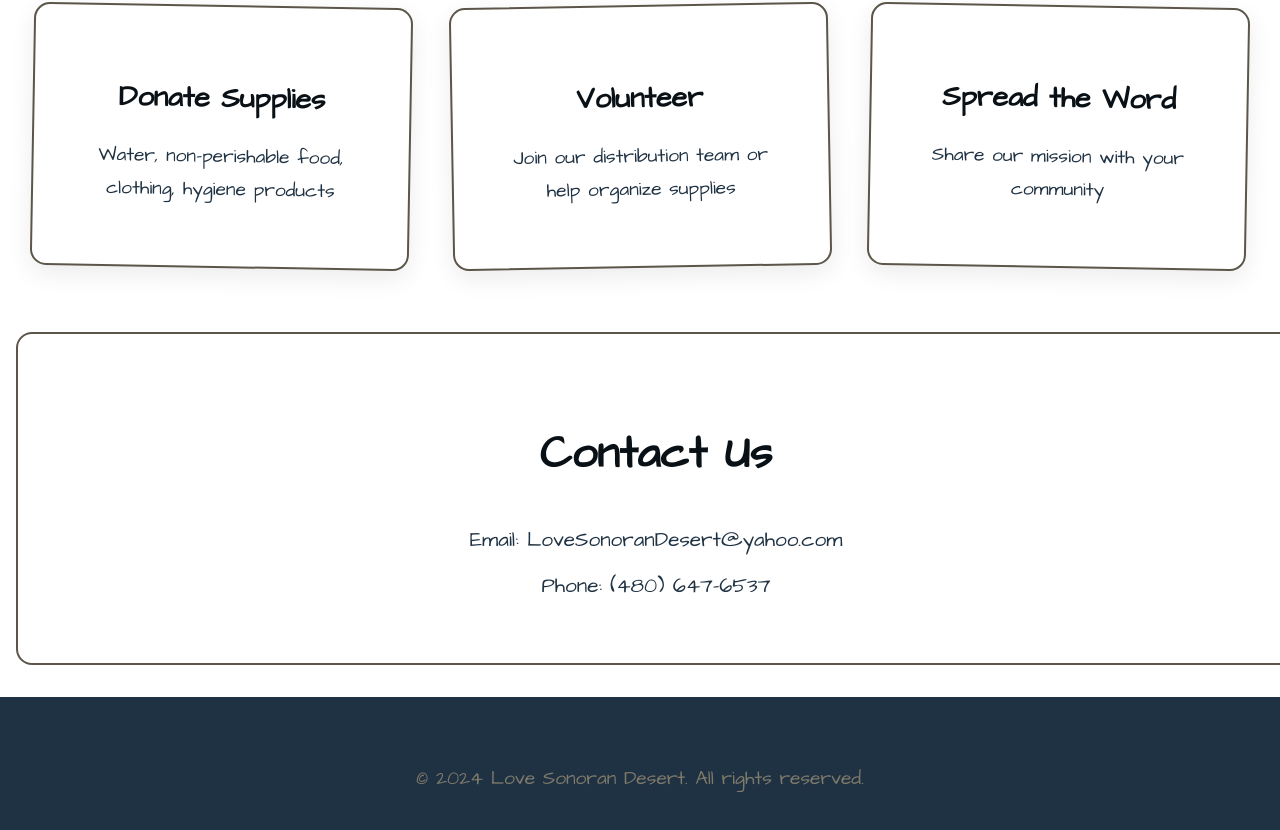
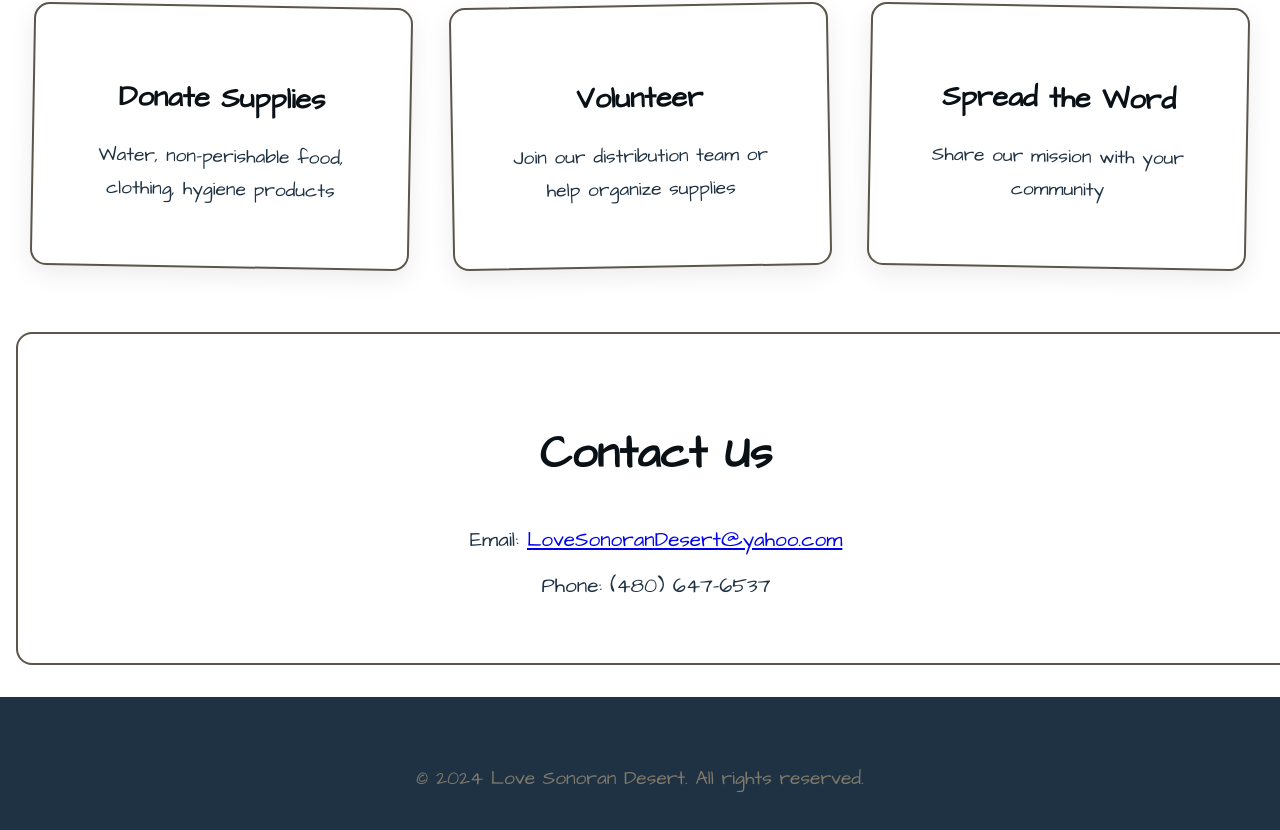
Before and after one commit to robinallenaz/love-sonoran-desert, a React (Create React App) app: page / in a window 1280 px wide. Shown: the part 2178-3008 px from the top of the page. Built offline with nearby package versions, Linux system fonts and the light colour scheme.

Commit message:
Add mailto link to the contact email in App.js

```diff
--- a/src/App.js
+++ b/src/App.js
@@ -61,7 +61,7 @@
       {/* Contact section providing details on how to reach out to the organization */}
       <section id="contact" className="contact">
         <h2>Contact Us</h2>
-        <p>Email: LoveSonoranDesert@yahoo.com</p>
+        <p>Email: <a href="mailto:LoveSonoranDesert@yahoo.com">LoveSonoranDesert@yahoo.com</a></p>
         <p>Phone: (480) 647-6537</p>
       </section>
 
```
